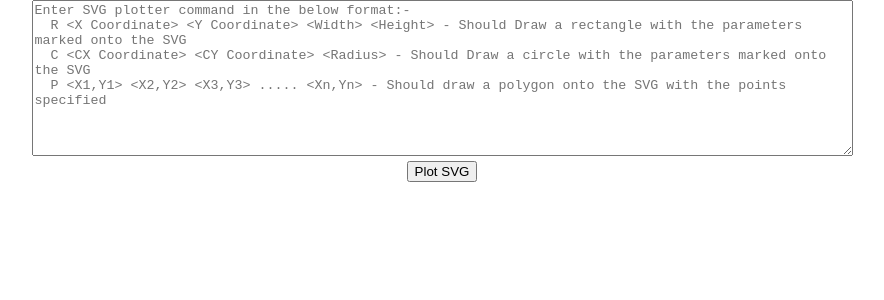
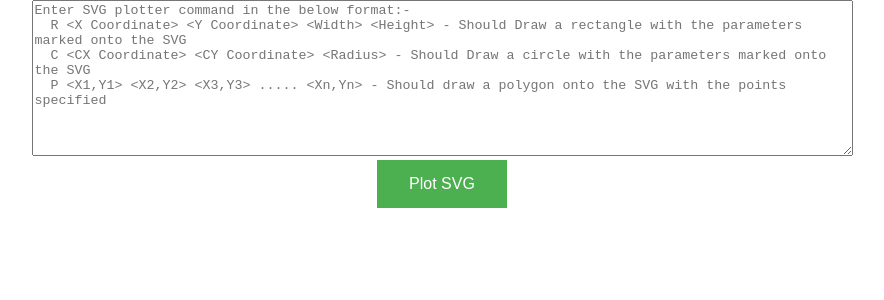
Before and after one commit to saurabh1294/react-svg-plotter-app, a React (Create React App) app: page / in a window 1280 px wide. Shown: the top 300 px of the page, without its empty margins (198-1082 px from the left). Built offline with nearby package versions, Linux system fonts and the light colour scheme.

Commit message:
button styling changes

```diff
--- a/src/App.tsx
+++ b/src/App.tsx
@@ -20,7 +20,7 @@ export default class App extends React.Component {
           <textarea onChange={this.captureCommand.bind(this)}
           placeholder={this.svgCommand} rows={10} cols={100} />
           <div>
-            <button onClick={this.drawSvg.bind(this)}>Plot SVG</button>
+            <button className="button" onClick={this.drawSvg.bind(this)}>Plot SVG</button>
           </div>
           {this.state.showSvg && <SvgPlotter command={this.svgCommand}/>}
         </div>
--- a/src/index.css
+++ b/src/index.css
@@ -11,3 +11,14 @@ code {
   font-family: source-code-pro, Menlo, Monaco, Consolas, 'Courier New',
     monospace;
 }
+
+.button {
+  background-color: #4CAF50; /* Green */
+  border: none;
+  color: white;
+  padding: 15px 32px;
+  text-align: center;
+  text-decoration: none;
+  display: inline-block;
+  font-size: 16px;
+}
```
